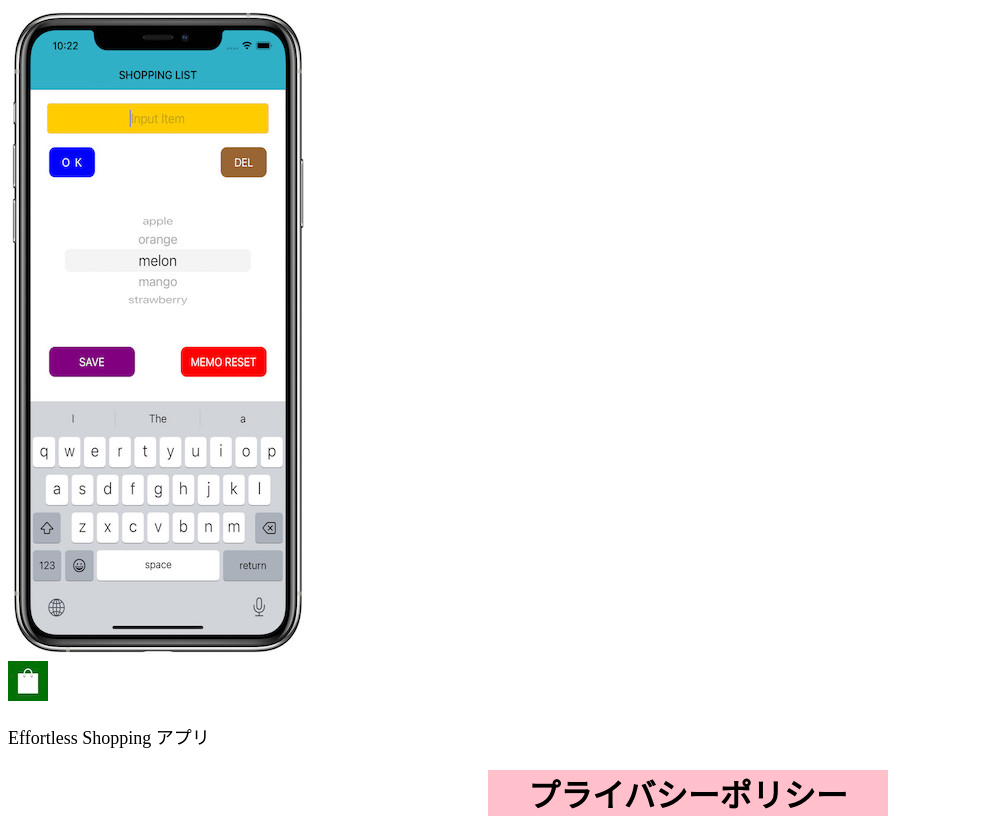
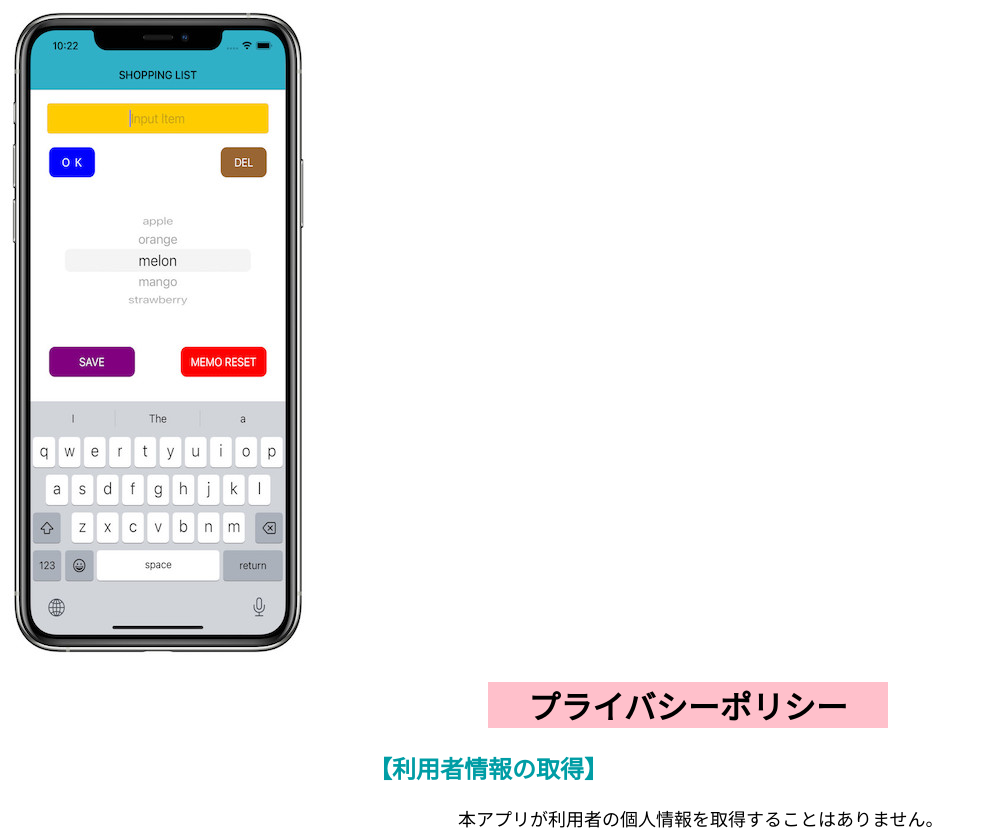
Before and after one commit to Kogera-star/master, a plain HTML site: page index.html in a window 1280 px wide. Shown: the top 834 px of the page, without its empty margins (0-987 px from the left). Drawn offline with Linux system fonts and the light colour scheme.

Commit message:
Update index.html

```diff
--- a/index.html
+++ b/index.html
@@ -15,9 +15,6 @@
   <body>
     <div>
       <img src="image_1.jpg" alt="">
-      <br>
-      <img src="icon.jpg" alt="">
-      <p>Effortless Shopping アプリ</p>
     </div>
     <div>
      <h1 id="title1" align="center">プライバシーポリシー</h1>
```
